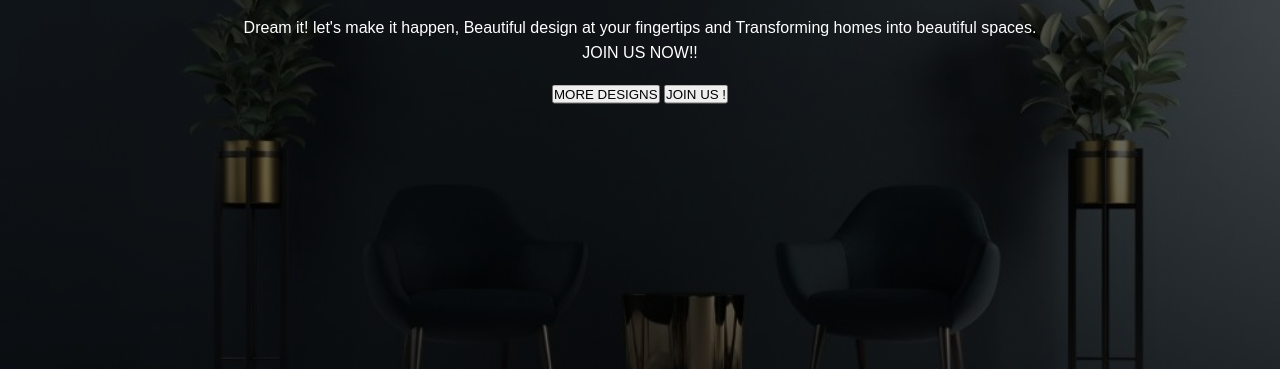
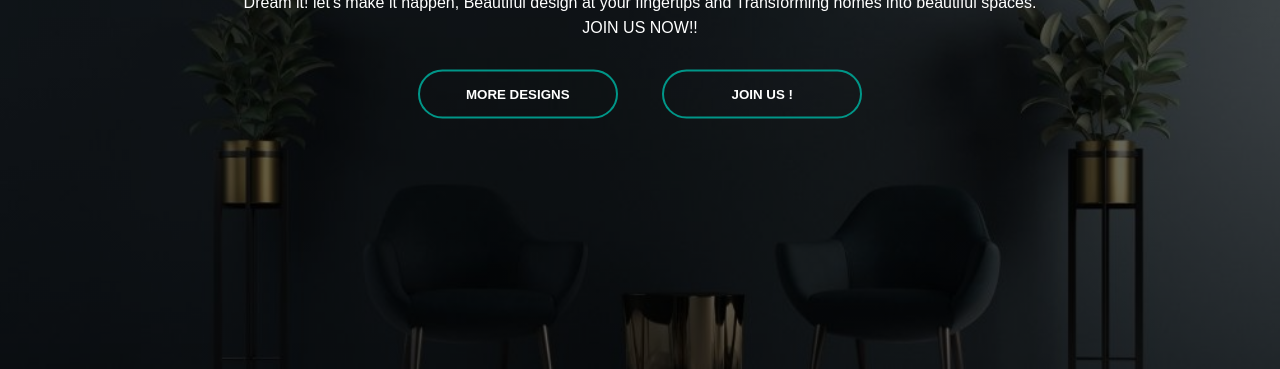
Before and after one commit to chiragPimpale/Interior-Design-Website-Static, a plain HTML site: page index.html in a window 1280 px wide. Shown: the part 431-800 px from the top of the page. Drawn offline with Linux system fonts and the light colour scheme.

Commit message:
added styling to both the buttons

```diff
--- a/style.css
+++ b/style.css
@@ -74,3 +74,16 @@
   font-weight: 100;
   line-height: 25px;
 }
+
+button {
+  width: 200px;
+  padding: 15px 0;
+  text-align: center;
+  margin: 10px 20px;
+  border-radius: 25px;
+  font-weight: bold;
+  border: 2px solid #009688;
+  background: transparent;
+  color: #fff;
+  cursor: pointer;
+}
```
